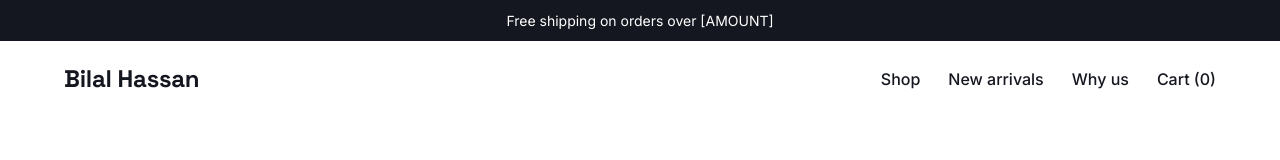
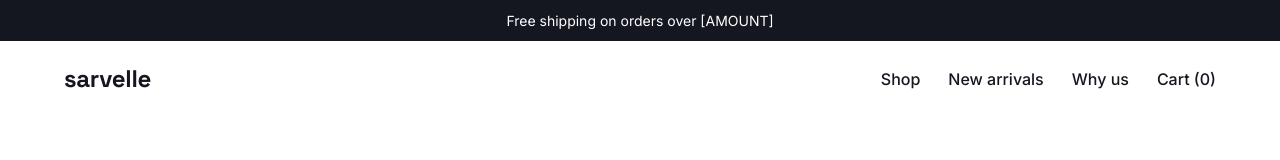
Before and after one commit to Ubaid2206/2608f, a plain HTML site: page index.html in a window 1280 px wide. Shown: the top 160 px of the page. Drawn offline with Linux system fonts and the light colour scheme.

Commit message:
name changed

```diff
--- a/index.html
+++ b/index.html
@@ -13,7 +13,7 @@
 <div class="promo">Free shipping on orders over [AMOUNT]</div>
 
 <header class="header container">
-  <a class="logo" href="#">Bilal Hassan</a>
+  <a class="logo" href="#">sarvelle</a>
   <button class="menu-btn" id="menuBtn" aria-expanded="false" aria-controls="nav">Menu</button>
   <nav class="nav" id="nav" aria-label="Main">
     <a href="#shop">Shop</a>
```
